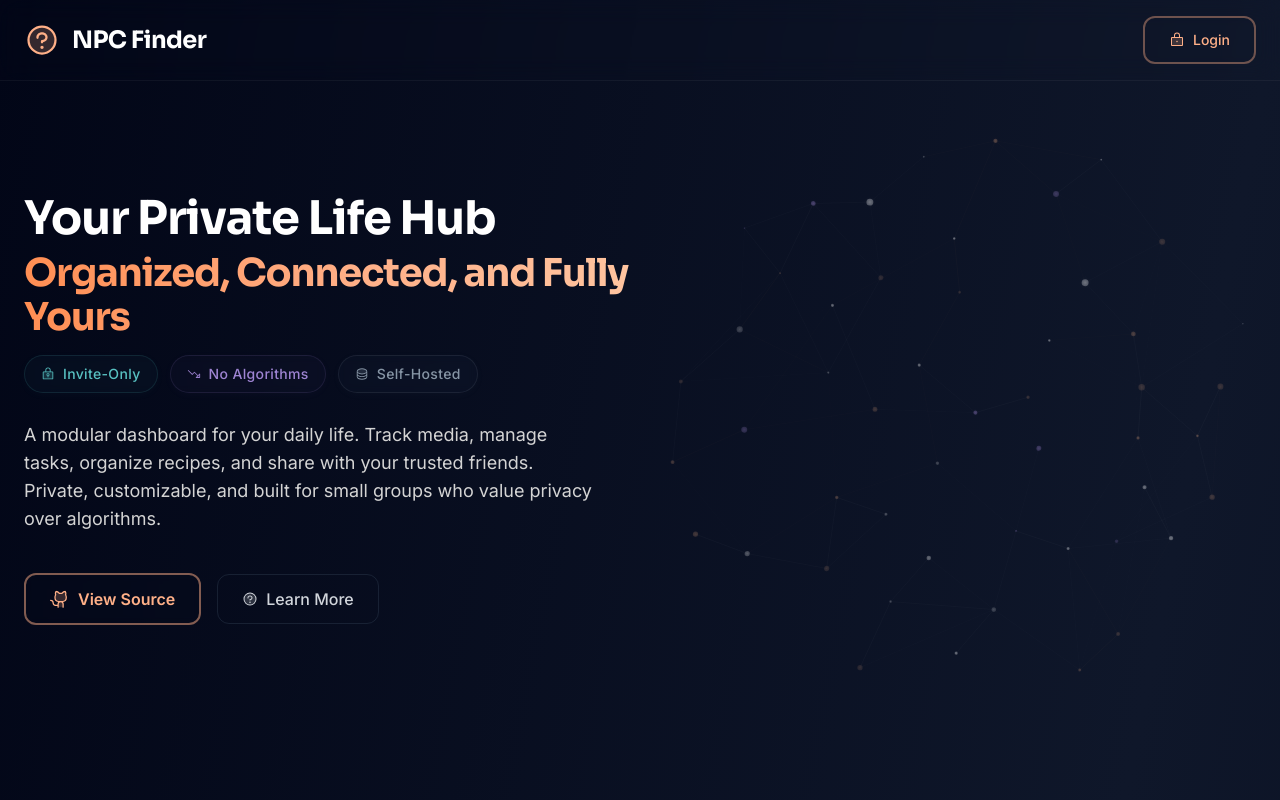
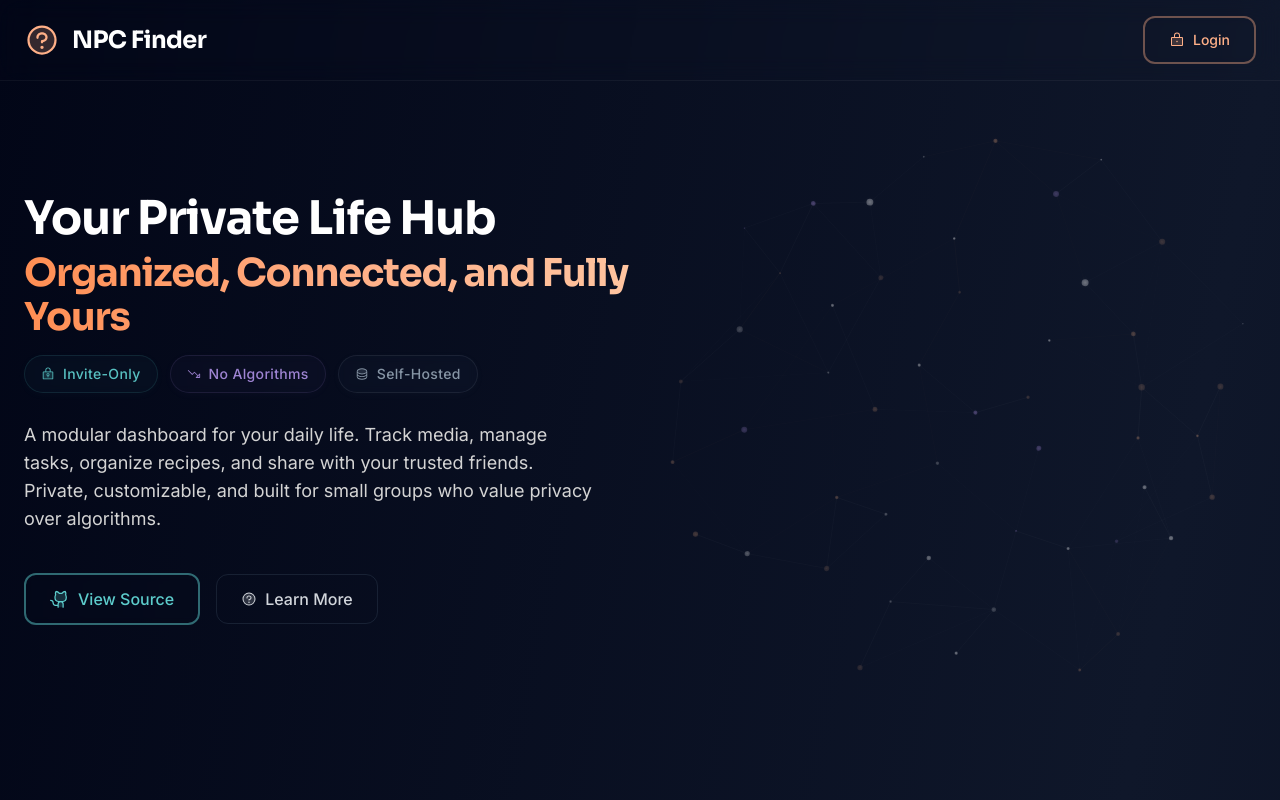
Before and after one commit to aftongauntlett/npcfinder, a React (Vite) app: page / in a window 1280 px wide. Shown: the top 800 px of the page. Built offline with nearby package versions, Linux system fonts and the light colour scheme.

Commit message:
style: update button colors to use teal for primary variant
- Changed primary button variant from orange to teal (#5DCCCC)
- Removed bold font-weight from primary variant
- Updated Read Documentation button to use primary (teal) variant
- View Portfolio button remains orange (secondary variant)

```diff
--- a/src/components/landing/LandingButton.tsx
+++ b/src/components/landing/LandingButton.tsx
@@ -23,14 +23,13 @@ const LandingButton: FC<LandingButtonProps> = ({
   const variants = {
     primary: `
       bg-transparent
-      border-2 border-[#FFB088]/50
-      text-[#FFB088]
+      border-2 border-[#5DCCCC]/50
+      text-[#5DCCCC]
       backdrop-blur-sm
-      hover:border-[#FFB088]
-      hover:bg-[#FFB088]/5
-      hover:shadow-[0_0_20px_-5px_rgba(255,176,136,0.5)]
+      hover:border-[#5DCCCC]
+      hover:bg-[#5DCCCC]/5
+      hover:shadow-[0_0_20px_-5px_rgba(93,204,204,0.5)]
       active:scale-95
-      font-semibold
       transition-all duration-400 ease-out
     `,
     secondary: `
```
